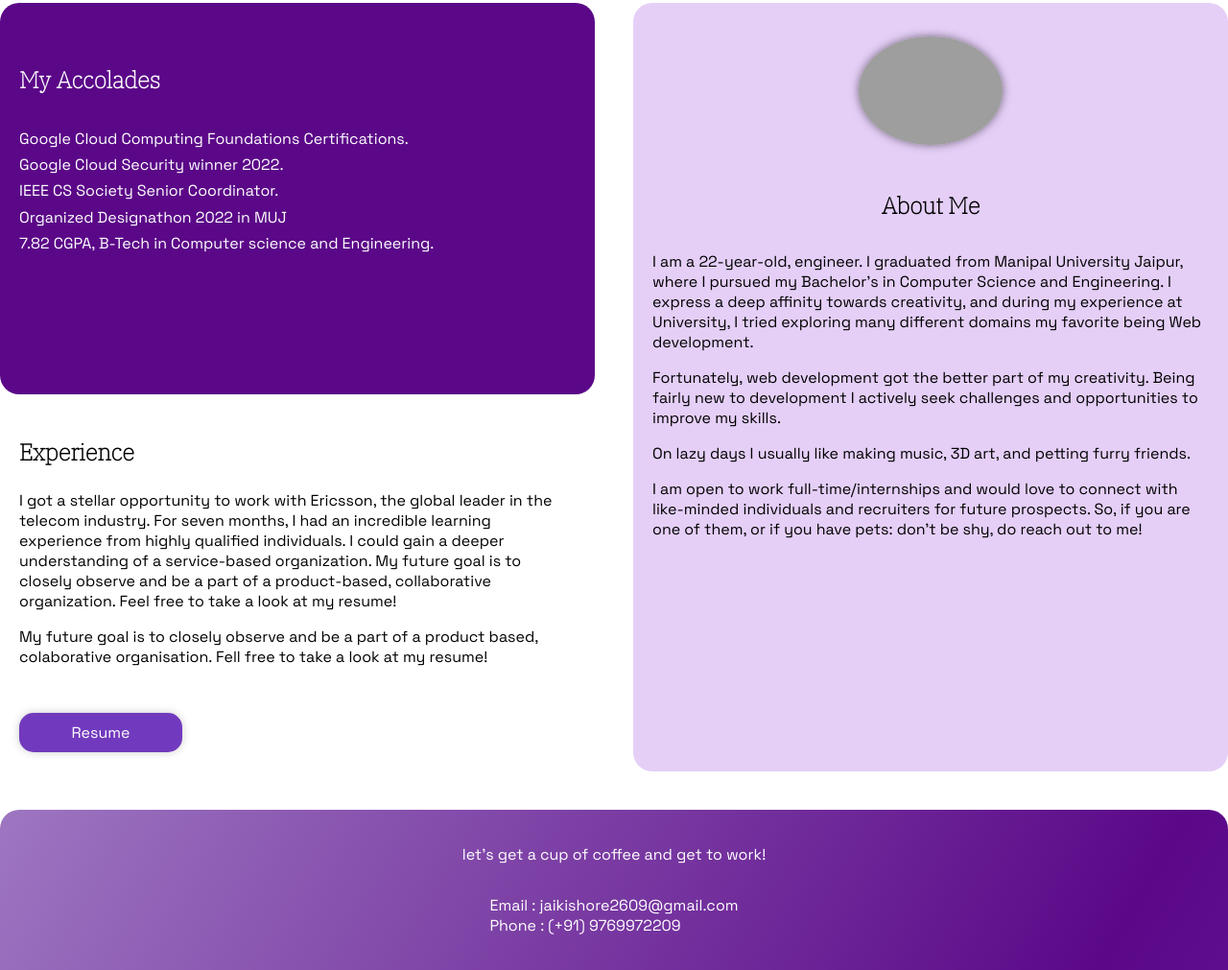
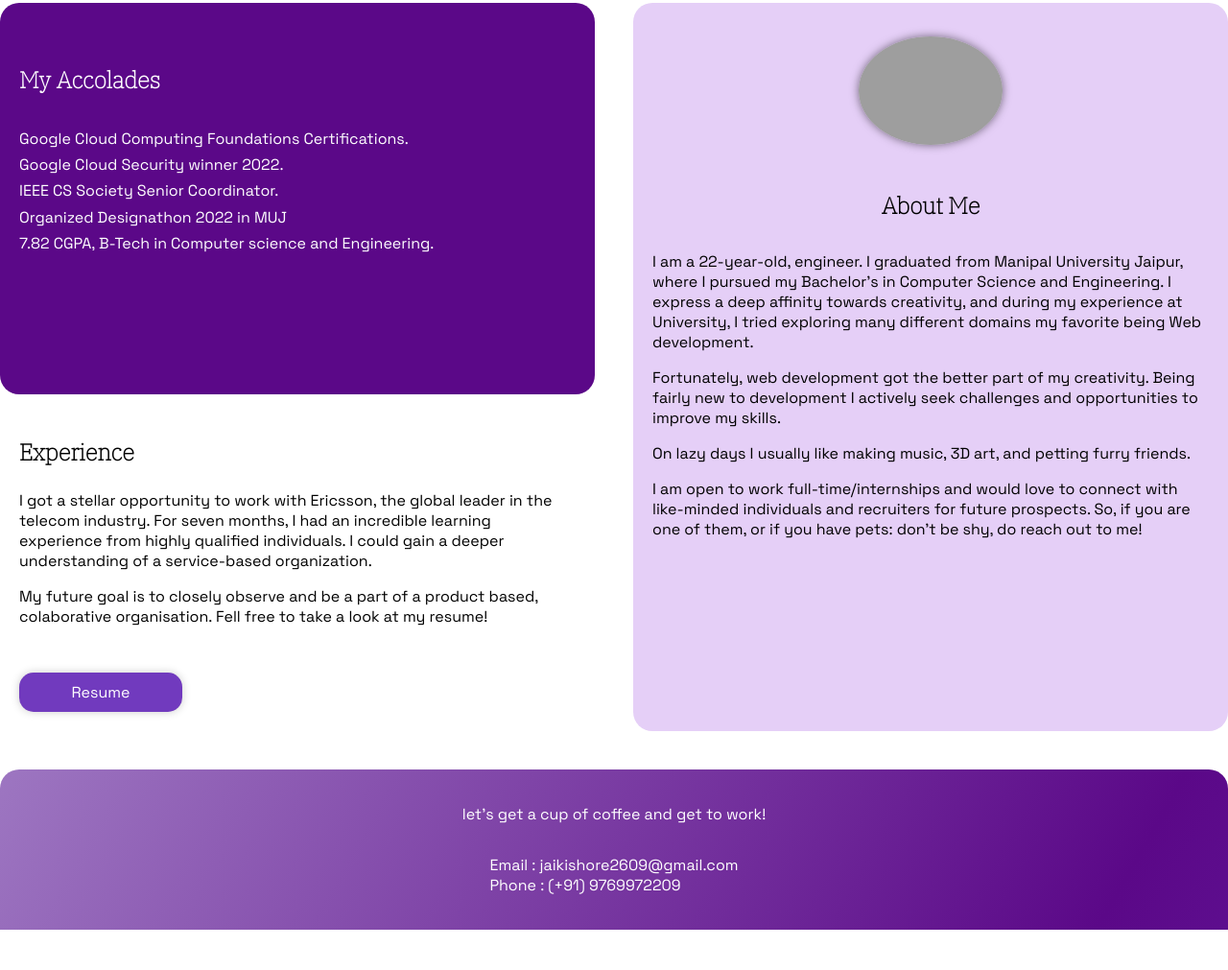
Before and after one commit to Jaikishore-M/Jai-portfolio, a plain HTML site: page index.htm in a window 1280 px wide. Shown: the part 536-1547 px from the top of the page at 96% size. After the commit the page ends 1505 px from the top, so only its background shows below. Drawn offline with Linux system fonts and the light colour scheme; grey boxes are pictures that could not be loaded.

Commit message:
Update index.htm

```diff
--- a/index.htm
+++ b/index.htm
@@ -47,7 +47,6 @@
         <h3>Experience</h3>
         <p>
             I got a stellar opportunity to work with Ericsson, the global leader in the telecom industry. For seven months, I had an incredible learning experience from highly qualified individuals. I could gain a deeper understanding of a service-based organization.
-            My future goal is to closely observe and be a part of a product-based, collaborative organization. Feel free to take a look at my resume!
         </p>
         <p>My future goal is to closely observe and be a part of a product based, colaborative organisation. Fell free to take a look at my resume!</p>
         <a href="https://drive.google.com/file/d/1poVPVQ2s6fHv-J88jjRrPDZqs6TT1DKu/view?usp=sharing" class="btn">Resume</a>
```
